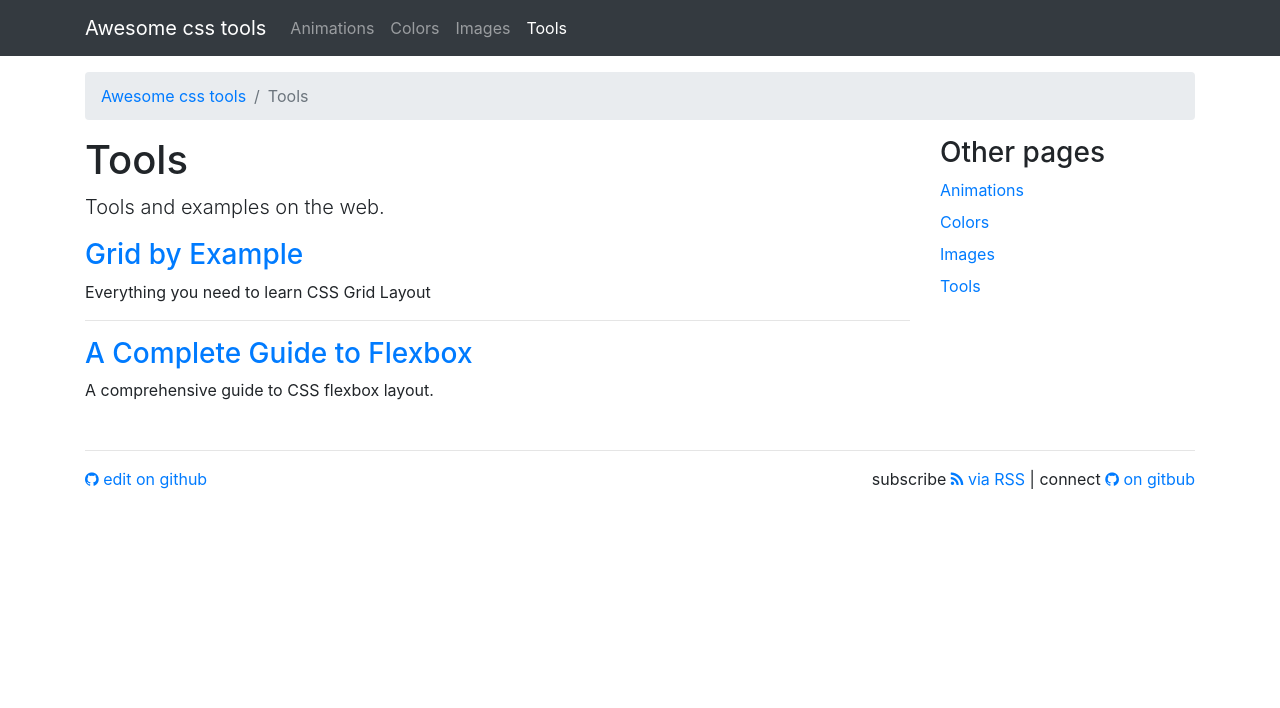
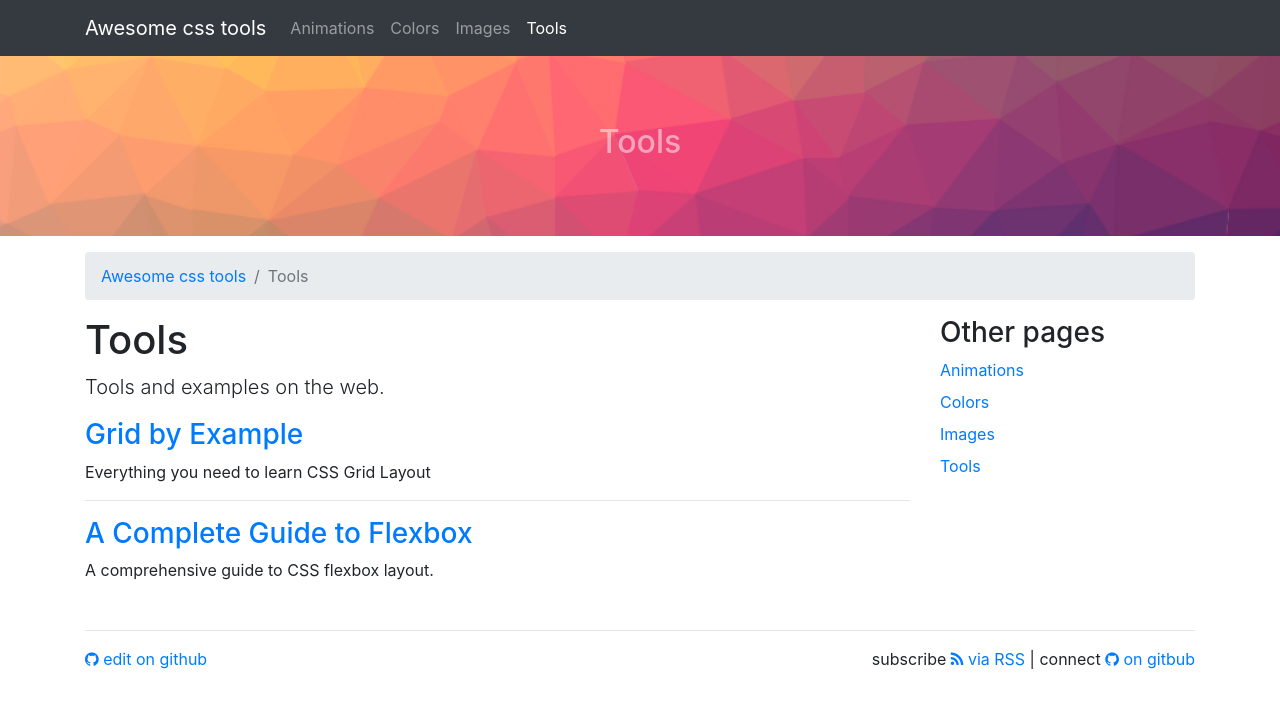
Before and after one commit to disjfa/awesome-css-tools, a Jekyll site: the page built from pages/tools.md, in a window 1280 px wide. Shown: the top 708 px of the page. Built offline with Jekyll 4.4.1, drawn with Linux system fonts in a browser that asks for light colours.

Commit message:
Added header on default layout

```diff
--- a/_layouts/default.html
+++ b/_layouts/default.html
@@ -4,6 +4,13 @@
 <body>
 
 {% include navbar.html %}
+<div class="ryoko ryoko-20" style="background-image: url({{ '/img/cool-background.png' | prepend: site.baseurl }})">
+    <div class="ryoko-body">
+        <div class="text-white-50">
+            <h2>{{ page.title }}</h2>
+        </div>
+    </div>
+</div>
 
 <main role="main">
     <div class="container py-3">
```
